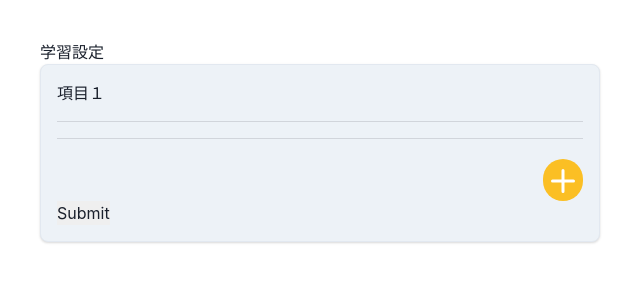
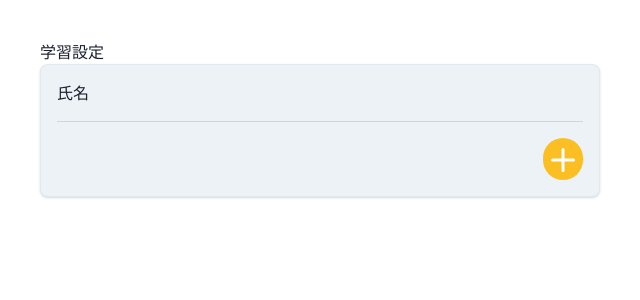
Before and after one commit to koji-koji/lean-learn, a Next.js app: page / in a window 1280 px wide. Shown: the top 300 px of the page, without its empty margins (0-640 px from the left). Built offline with nearby package versions, Linux system fonts and the light colour scheme.

Commit message:
feat: フォームを追加できるように調整。

```diff
--- a/components/mass/LearnSettingCardComponent.tsx
+++ b/components/mass/LearnSettingCardComponent.tsx
@@ -3,36 +3,211 @@ import { Box, Icon, Input } from '@chakra-ui/react'
 import React, { useState } from 'react'
 import { useFieldArray, useForm } from 'react-hook-form'
 import SeparateHr from '../parts/SeparateHr'
-import ScheduleInputPair from './ScheduleInputPair'
+import ScheduleInputPair, { ScheduleInput } from './ScheduleInputPair'
 
-type Inputs = {
-  example: string
-  exampleRequired: string
+// interface Inputs {
+//   example: string
+//   exampleRequired: string
+// }
+
+// const LearnSettingCardComponent: React.FC = () => {
+//   const { control, register, handleSubmit, getValues } =
+//     useForm<{ test: LearnInfo[] }>()
+
+//   const { fields, append, prepend, remove, swap, move, insert } = useFieldArray(
+//     {
+//       control, // control props comes from useForm (optional: if you are using FormContext)
+//       name: 'test', // unique name for your Field Array
+//       keyName: 'keyName',
+//       // keyName: "id", default to "id", you can change the key name
+//     }
+//   )
+
+//   // const { control, register, watch, handleSubmit, getValues } =
+//   //   useForm<{ learnInfoArray: LearnInfo[] }>()
+//   // const { fields, append, prepend, remove, swap, move, insert } = useFieldArray(
+//   //   {
+//   //     control, // control props comes from useForm (optional: if you are using FormContext)
+//   //     name: `learnInfoArray`, // unique name for your Field Array
+//   //     // keyName: "id", default to "id", you can change the key name
+//   //   }
+//   // )
+
+//   // const defaultValues = {
+//   //   test: [
+//   //     {
+//   //       name: 'useFieldArray1',
+//   //       message: 'hoge',
+//   //       nestedArray: [{ field1: 'field1', field2: 'field2' }],
+//   //     },
+//   //     {
+//   //       name: 'useFieldArray2',
+//   //       message: 'hoge',
+//   //       nestedArray: [{ field1: 'field1', field2: 'field2' }],
+//   //     },
+//   //   ],
+//   // }
+
+//   // const {
+//   //   control,
+//   //   register,
+//   //   handleSubmit,
+//   //   getValues,
+//   //   errors,
+//   //   reset,
+//   //   setValue,
+//   // } = useForm({
+//   //   defaultValues,
+//   // })
+
+//   // const { fields, append, remove, prepend } = useFieldArray({
+//   //   control,
+//   //   name: 'test',
+//   // })
+
+//   const onSubmit = (data: unknown) => {
+//     debugger
+//     console.log(data)
+//   }
+
+//   // console.log(watch('example'))
+
+//   const [learnInfos, setLearnInfos] = useState<LearnInfo[]>([])
+
+//   const addLearnInfo = () => {
+//     append({ name: '', message: '' })
+//   }
+
+//   return (
+//     <>
+//       <Box
+//         w="100%"
+//         p={4}
+//         bg="gray.100"
+//         color="black.400"
+//         borderWidth="1px"
+//         borderRadius="lg"
+//         boxShadow="base"
+//       >
+//         {/* <form onSubmit={handleSubmit(onSubmit)}>
+//           <div className="p-10">
+//             <Input placeholder="Basic usage" {...register('example')} />
+//             <Input
+//               placeholder="Basic usage"
+//               {...register('exampleRequired', { required: true })}
+//             />
+//             {errors.exampleRequired && <span>This field is required</span>}
+//           </div>
+//           <input type="submit" />
+//         </form> */}
+//         <form onSubmit={handleSubmit(onSubmit)}>
+//           <p>項目１</p>
+//           <SeparateHr />
+//           <ul className="space-y-5">
+//             {/* <Input
+//               placeholder="Basic usage"
+//               {...register('test.', { required: true })}
+//             /> */}
+//             {fields.map((field, index) => (
+//               <>
+//                 <div key={field.name} className="flex space-x-5">
+//                   {/* <input
+//                     key={field.keyName} // important to include key with field's id
+//                     {...register(`test.${index}.name`)}
+//                     defaultValue={field.name} // make sure to include defaultValue
+//                   />
+//                   <input
+//                     key={field.keyName} // important to include key with field's id
+//                     {...register(`test.${index}.message`)}
+//                     defaultValue={field.message} // make sure to include defaultValue
+//                   /> */}
+//                   <Input
+//                     key={field.keyName} // important to include key with field's id
+//                     {...register(`test.${index}.name`)}
+//                     placeholder="苗字"
+//                     bg="white"
+//                     // {...(register(`learnInfoArray[${index}].name`), { required: true })}
+//                   />
+//                   <Input
+//                     key={field.keyName} // important to include key with field's id
+//                     {...register(`test.${index}.message`)}
+//                     placeholder="名前"
+//                     bg="white"
+//                     // {...(register(`learnInfoArray[${index}].name`), { required: true })}
+//                   />
+//                 </div>
+//                 <SeparateHr />
+//               </>
+//             ))}
+//             {/* {fields.map((learnInfo, i) => {
+//               return (
+//                 <ScheduleInputPair
+//                   key={i}
+//                   learnInfo={learnInfo}
+//                   control={control}
+//                   register={register}
+//                   field={learnInfo}
+//                   index={i}
+//                 />
+//               )
+//             })} */}
+//             <li>
+//               <SeparateHr />
+//             </li>
+//             <li className="flex justify-end">
+//               <button
+//                 className="p-2 rounded-full bg-yellow-400"
+//                 onClick={addLearnInfo}
+//               >
+//                 <AddIcon w={6} h={6} color={'white'} />
+//               </button>
+//             </li>
+//           </ul>
+//           <content>
+//             <div style={{ background: 'yellow' }}>
+//               <div>デバッグ用記述 debugger discription</div>
+//               <pre>{JSON.stringify(getValues(), null, 4)}</pre>
+//               <div>デバッグ用記述 debugger discription</div>
+//               <pre>{JSON.stringify(learnInfos, null, 4)}</pre>
+//               <div>デバッグ用記述 debugger discription</div>
+//             </div>
+//           </content>
+
+//           <input type="submit" />
+//         </form>
+//       </Box>
+//     </>
+//   )
+// }
+
+// export default LearnSettingCardComponent
+
+// export interface LearnInfo {
+//   name: string
+//   message: string
+// }
+
+export interface LearnInfo {
+  firstName: string
+  lastName: string
 }
 
-const LearnSettingCardComponent: React.FC = () => {
-  // const {
-  //   register,
-  //   handleSubmit,
-  //   watch,
-  //   formState: { errors },
-  // } = useForm<Inputs>()
-  const { control, register, watch, handleSubmit } = useForm()
-  const { fields, append, prepend, remove, swap, move, insert } = useFieldArray(
-    {
-      control, // control props comes from useForm (optional: if you are using FormContext)
-      name: 'test', // unique name for your Field Array
-      // keyName: "id", default to "id", you can change the key name
-    }
-  )
-  const onSubmit = (data: unknown) => console.log(data)
+const SampleCardComponent: React.FC = () => {
+  const { control, register, handleSubmit, getValues } =
+    useForm<{ sampleForm: LearnInfo[] }>()
 
-  console.log(watch('example'))
+  const { fields, append } = useFieldArray({
+    control,
+    name: 'sampleForm',
+    keyName: 'key', // デフォルトではidだが、keyに変更。
+  })
 
-  const [learnInfos, setLearnInfos] = useState<LearnInfo[]>([])
+  const onSubmit = (data: unknown) => {
+    console.log(data)
+  }
 
-  const addLearnInfo = () => {
-    setLearnInfos([...learnInfos, { name: '', message: '' }])
+  const addSampleForms = () => {
+    append({ firstName: '', lastName: '' })
   }
 
   return (
@@ -47,41 +222,42 @@ const LearnSettingCardComponent: React.FC = () => {
         boxShadow="base"
       >
         <form onSubmit={handleSubmit(onSubmit)}>
-          <p>項目１</p>
+          <p>氏名</p>
           <SeparateHr />
           <ul className="space-y-5">
-            {learnInfos.map((learnInfo, i) => {
-              return (
-                <ScheduleInputPair
-                  key={i}
-                  learnInfo={learnInfo}
-                  register={register}
+            {fields.map((field, index) => (
+              <li key={field.key} className="flex space-x-5">
+                <Input
+                  {...register(`sampleForm.${index}.firstName`)}
+                  placeholder="苗字"
+                  bg="white"
                 />
-              )
-            })}
-            <li>
-              <SeparateHr />
-            </li>
+                <Input
+                  {...register(`sampleForm.${index}.lastName`)}
+                  placeholder="名前"
+                  bg="white"
+                />
+              </li>
+            ))}
             <li className="flex justify-end">
               <button
                 className="p-2 rounded-full bg-yellow-400"
-                onClick={addLearnInfo}
+                onClick={addSampleForms}
               >
                 <AddIcon w={6} h={6} color={'white'} />
               </button>
             </li>
           </ul>
-
-          <input type="submit" />
+          {/* <SeparateHr /> */}
+          {/* <input
+            type="submit"
+            value="コンソールに表示"
+            className="flex justify-end m-10"
+          /> */}
         </form>
       </Box>
     </>
   )
 }
 
-export default LearnSettingCardComponent
-
-export interface LearnInfo {
-  name: string
-  message: string
-}
+export default SampleCardComponent
--- a/components/mass/ScheduleInputPair.tsx
+++ b/components/mass/ScheduleInputPair.tsx
@@ -1,10 +1,10 @@
 import { MinusIcon } from '@chakra-ui/icons'
 import { Input } from '@chakra-ui/react'
 import React from 'react'
-import { useForm } from 'react-hook-form'
+import { useFieldArray, useForm } from 'react-hook-form'
 import { LearnInfo } from './LearnSettingCardComponent'
 
-type Inputs = {
+export type ScheduleInput = {
   example: string
   exampleRequired: string
 }
@@ -12,9 +12,17 @@ type Inputs = {
 interface Props {
   learnInfo: LearnInfo
   register: any
+  control: any
+  index: number
+  field: LearnInfo
 }
 
-const ScheduleInputPair: React.FC<Props> = ({ learnInfo, register }) => {
+const ScheduleInputPair: React.FC<Props> = ({
+  learnInfo,
+  register,
+  control,
+  index,
+}) => {
   // const {
   //   register,
   //   handleSubmit,
@@ -23,18 +31,39 @@ const ScheduleInputPair: React.FC<Props> = ({ learnInfo, register }) => {
   // } = useForm<LearnInfo>()
   const onSubmit = (data: unknown) => console.log(data)
 
+  const { fields, remove, append } = useFieldArray({
+    control,
+    name: `test.${index}.nestedArray`,
+  })
+
   return (
     <>
       <div className="flex space-x-2">
+        <input
+          {...register(`test.${index}.nestedArray.field1`, {
+            required: true,
+          })}
+          style={{ marginRight: '25px' }}
+        />
+        {/* <input
+          name={`test.${index}.nestedArray.field1`}
+          placeholder="Basic usage"
+          // bg="white"
+          // {...(register(`learnInfoArray[${index}].name`), { required: true })}
+        />
+        <Input
+          name={`test.${index}.nestedArray.field2`}
+          placeholder="Basic usage"
+          bg="white"
+          // {...(register(`learnInfoArray[${index}].name`), { required: true })}
+        />
         <Input
           placeholder="Basic usage"
-          bg="white"
-          {...(register('name'), { required: true })}
+          {...(register(`learnInfoArray${index}.message`), { required: true })}
         />
-        <Input placeholder="Basic usage" {...register('message')} />
         <button className="p-2 rounded-full bg-yellow-400">
           <MinusIcon w={6} h={6} color={'white'} />
-        </button>
+        </button> */}
       </div>
       {/* <Input
               placeholder="Basic usage"
```
